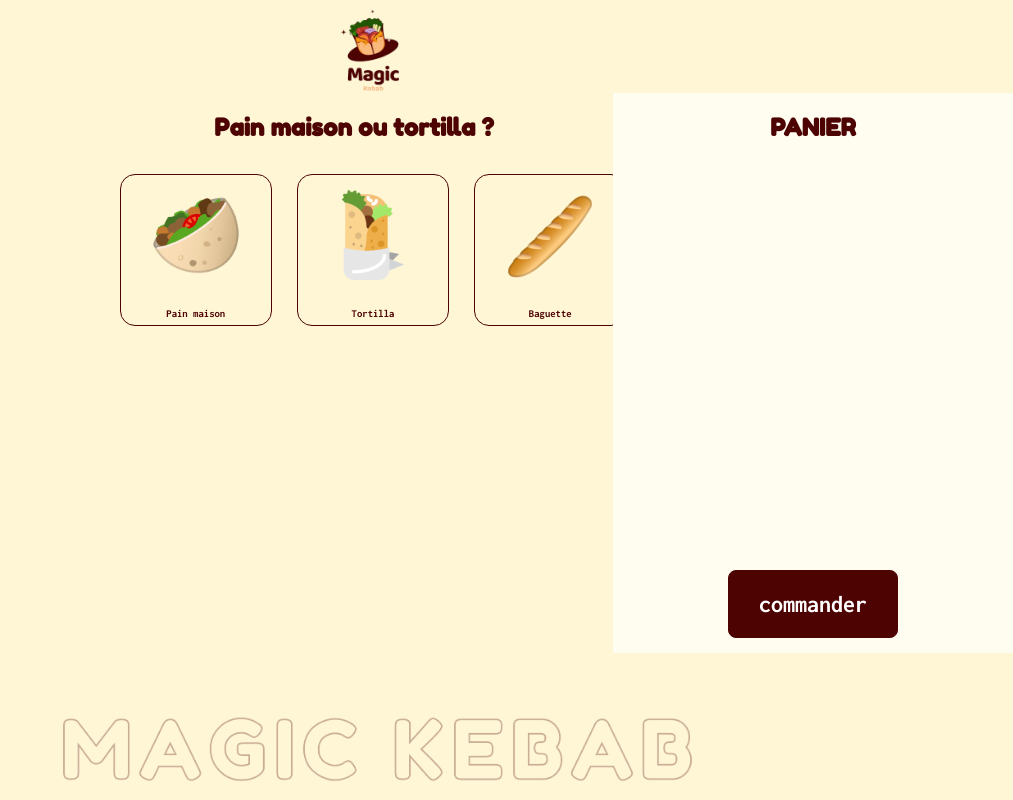
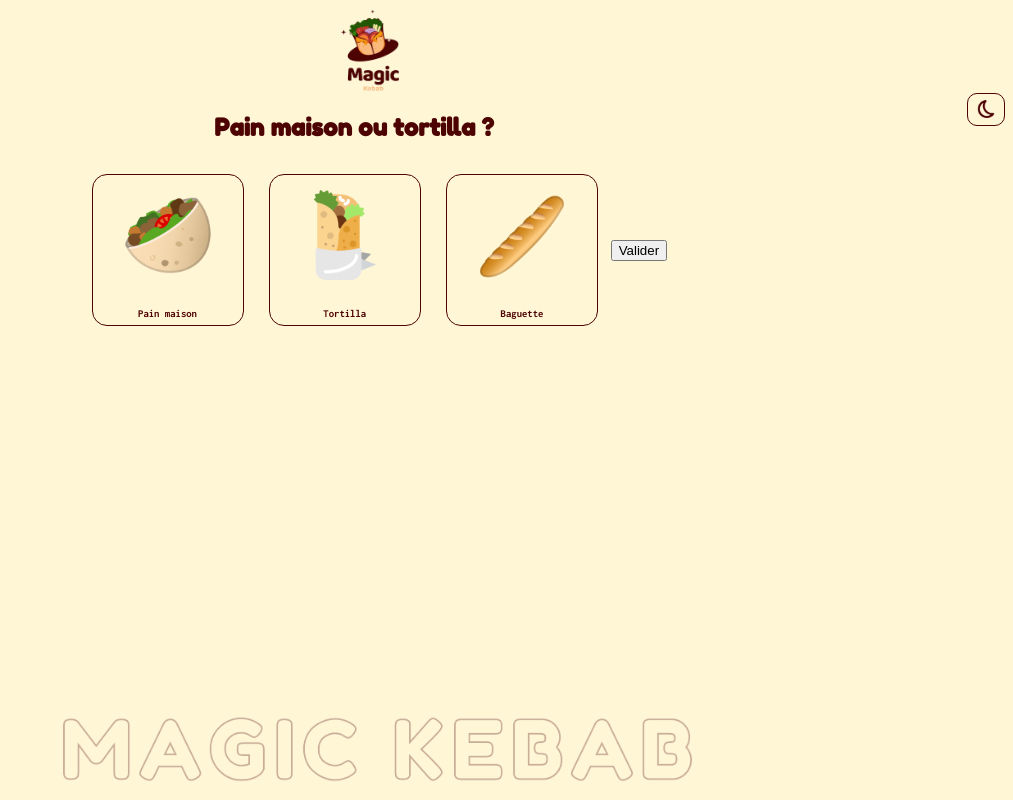
Before and after one commit to lea-hmd/3FULLFT-Project, a React (Create React App) app: page / in a window 1280 px wide. Shown: the whole page, without its empty margins (267-1280 px from the left). Built offline with nearby package versions, Linux system fonts and the light colour scheme.

Commit message:
Ajout reset ALL + ajout bouton étape pain et viande

```diff
--- a/src/components/panier/Panier.js
+++ b/src/components/panier/Panier.js
@@ -5,11 +5,19 @@
 import { useHistory } from 'react-router-dom';
 
 export default function Panier() {
+
+
   let history = useHistory();
 
   const { orderState, orderDispatch } = React.useContext(OrderContext);
   const [cart, setCart] = React.useState(null);
   const [value, setValue] = React.useState(true);
+  console.log(orderState.orderCart)
+
+  const reset = () => {
+      orderDispatch({type: 'cancelAll'})
+      window.location.reload()
+  }
 
   const changePage = () => {
     history.replace('/préparation-commande');
@@ -67,11 +75,21 @@
       setValue(false);
     }
   });
+
+  if (orderState.orderCart.length !== 0){
   return (
+
     <div className='Panier'>
         <h2>PANIER</h2>
       {cart}
-      <button onClick={() => changePage()} className='button'>commander</button>
+      <button onClick={() => changePage()} className='button'>Commander</button>
+        <button onClick={() => reset()} className='button'>Reset</button>
     </div>
   );
+  }
+  else {
+      return (
+          <></>
+      )
+  }
 }
--- a/src/components/selectableCard/SelectableCardPain.js
+++ b/src/components/selectableCard/SelectableCardPain.js
@@ -4,15 +4,13 @@
 import { cardStyle } from '../../components/styles/CardStyles';
 import { Box } from '@mui/system';
 import { Grid } from '@mui/material';
-import { useHistory } from 'react-router-dom';
 
 export default function SelectableCardPain(props) {
   const { orderDispatch } = React.useContext(OrderContext);
-  let history = useHistory();
+
 
   const afterClick = () => {
     orderDispatch({ type: 'choosePain', payload: props.title });
-    history.replace('/choix-viandes');
   };
 
   return (
--- a/src/components/selectableCard/SelectableCardViande.js
+++ b/src/components/selectableCard/SelectableCardViande.js
@@ -11,7 +11,6 @@
   let history = useHistory();
   const afterClick = () => {
     orderDispatch({ type: 'chooseViande', payload: props.title });
-    history.replace('/choix-garnitures');
   };
 
   return (
--- a/src/views/ChoixPains.js
+++ b/src/views/ChoixPains.js
@@ -2,10 +2,11 @@
 import { Grid } from '@mui/material';
 import { painsData } from '../data/pains';
 import SelectableCardPain from '../components/selectableCard/SelectableCardPain';
+import { useHistory } from 'react-router-dom';
 
 export default function ChoixPains() {
   const pains = painsData;
-
+  let history = useHistory();
   return (
     <>
       <div className='viewTitle'>
@@ -23,6 +24,7 @@
           {pains.map(({ _id: id, title }) => (
             <SelectableCardPain _id={id} title={title}></SelectableCardPain>
           ))}
+          <button onClick={() => history.replace('/choix-viandes')}>Valider</button>
         </Grid>
       </Box>
     </>
--- a/src/views/ChoixViandes.js
+++ b/src/views/ChoixViandes.js
@@ -2,10 +2,11 @@
 import { Grid } from '@mui/material';
 import { viandesData } from '../data/viandes';
 import SelectableCardViande from '../components/selectableCard/SelectableCardViande.js';
+import { useHistory } from 'react-router-dom';
 
 export default function ChoixViandes() {
   const viandes = viandesData;
-
+  let history = useHistory();
   return (
     <>
       <div className='viewTitle'>
@@ -22,6 +23,7 @@
           {viandes.map(({ _id: id, title }) => (
             <SelectableCardViande _id={id} title={title}></SelectableCardViande>
           ))}
+          <button onClick={() => history.replace('/choix-garnitures')}>Valider</button>
         </Grid>
       </Box>
     </>
```
